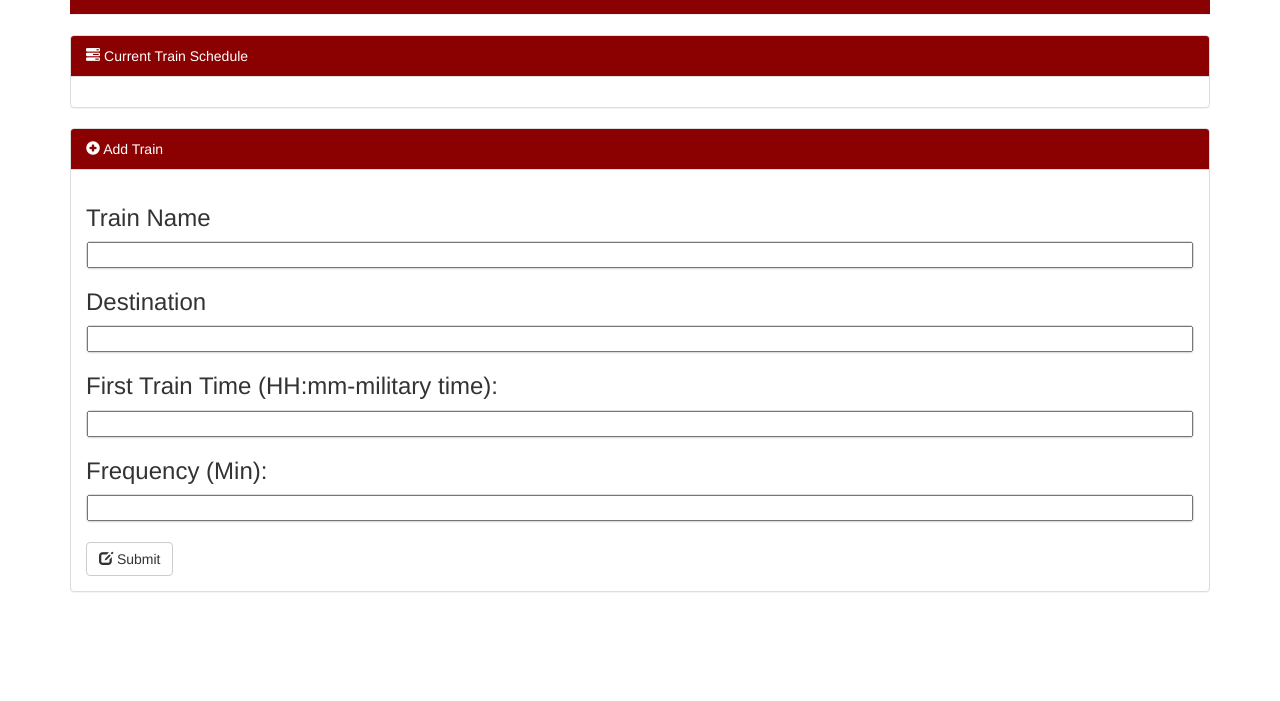
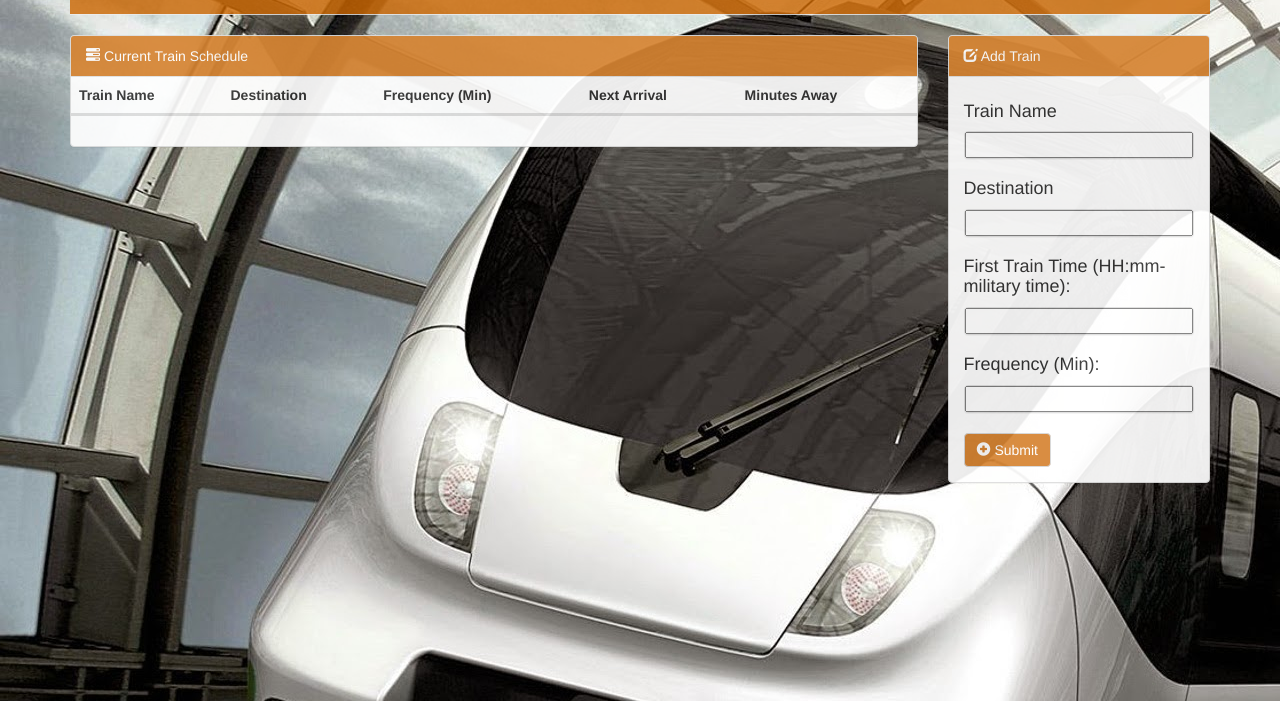
Before and after one commit to joens16/train-scheduler, a plain HTML site: page index.html in a window 1280 px wide. Shown: the part 99-800 px from the top of the page. Drawn offline with nearby package versions, Linux system fonts and the light colour scheme.

Commit message:
Finished Wireframe and started with JS

```diff
--- a/assets/css/style.css
+++ b/assets/css/style.css
@@ -1,14 +1,18 @@
+
 .page-header {
     text-align: center;
-    background-color: #8B0000;
+    background-color: #cc6600;
     color: white;
     padding: 20px;
     margin-top: 0px;
+    opacity: .8;
 }
 
-#panel-heading {
-    background-color: #8B0000;
+#panel-heading, #submit-button {
+    background-color: #cc6600;
     color: white;
+    opacity: .8;
+
 }
 
 .input-group {
@@ -21,3 +25,11 @@
 #frequency {
     width: 100%;
 }
+
+.panel-default {
+    opacity: .92;
+}
+/*
+#list {
+    display: inline-block;
+} */
--- a/index.html
+++ b/index.html
@@ -17,42 +17,55 @@
     <!-- Firebase Reference -->
     <script src="https://www.gstatic.com/firebasejs/5.0.4/firebase.js"></script>
 
-    <title>New York Times Search</title>
+    <title>TRain scheduler</title>
 
 
 </head>
 
-<body>
+<body background="assets/images/train2.jpg">
     <div class="container">
         <div class="row">
-            <div class="col-md-12">
+            <div class="col-lg-12">
                 <div class="page-header">
                     <h1>
                         <span class="glyphicon glyphicon-check" aria-hidden="true"></span> Train Scheduler</h1>
                 </div>
+
                 <div class="row">
-                    <div class="col-md-12">
+                    <div class="col-lg-9">
                         <div class="panel panel-default">
                             <div class="panel-heading" id="panel-heading">
                                 <span class="glyphicon glyphicon-tasks" aria-hidden="true"></span> Current Train Schedule</div>
+                            <table class="table" id="results">
+                                <thead>
+                                    <tr>
+                                        <th scope="col">Train Name</th>
+                                        <th scope="col">Destination</th>
+                                        <th scope="col">Frequency (Min)</th>
+                                        <th scope="col">Next Arrival</th>
+                                        <th scope="col">Minutes Away</th>
+                                    </tr>
+                                </thead>
+                            </table>
                             <div class="panel-body" id="topArticles">
 
                             </div>
                         </div>
                     </div>
-                </div>
+
+                    <div class="col-lg-3">
                         <div class="panel panel-default">
                             <div class="panel-heading" id="panel-heading">
-                        <span class="glyphicon glyphicon-plus-sign" aria-hidden="true"></span> Add Train</div>
+                                <span class="glyphicon glyphicon-edit" aria-hidden="true"></span> Add Train</div>
                             <div class="panel-body">
-                        <h3>Train Name</h3>
+                                <h4>Train Name</h4>
                                 <div class="panel panel-default">
                                     <div class="input-group">
                                         <input id="train-name" type="text">
                                     </div>
                                 </div>
                                 <div class="form-group">
-                            <h3>Destination</h3>
+                                    <h4>Destination</h4>
                                     <div class="panel panel-default">
                                         <div class="input-group">
                                             <input id="train-destination" type="text">
@@ -60,21 +73,23 @@
                                     </div>
                                 </div>
 
-                        <h3>First Train Time (HH:mm-military time):</h3>
+                                <h4>First Train Time (HH:mm-military time):</h4>
                                 <div class="panel panel-default">
                                     <div class="input-group">
                                         <input id="first-train-time" type="text">
                                     </div>
                                 </div>
-                        <h3>Frequency (Min):</h3>
+                                <h4>Frequency (Min):</h4>
                                 <div class="panel panel-default">
                                     <div class="input-group">
                                         <input id="frequency" type="text">
                                     </div>
                                 </div>
                                 <div class="btn-group" role="group" aria-label="...">
-                            <button type="submit" class="btn btn-default">
-                                <span class="glyphicon glyphicon-edit" aria-hidden="true"></span> Submit</button>
+                                    <button type="submit" class="btn btn-default" id="submit-button">
+                                        <span class="glyphicon glyphicon-plus-sign" aria-hidden="true"></span> Submit</button>
+                                </div>
+                            </div>
                         </div>
                     </div>
                 </div>
```
Also changed, not shown: assets/javascript/app.js (+21 -0 lines), assets/images/train2.jpg (added), assets/images/trainmap.png (added). Lines whose indentation alone changed are shown as unchanged.
